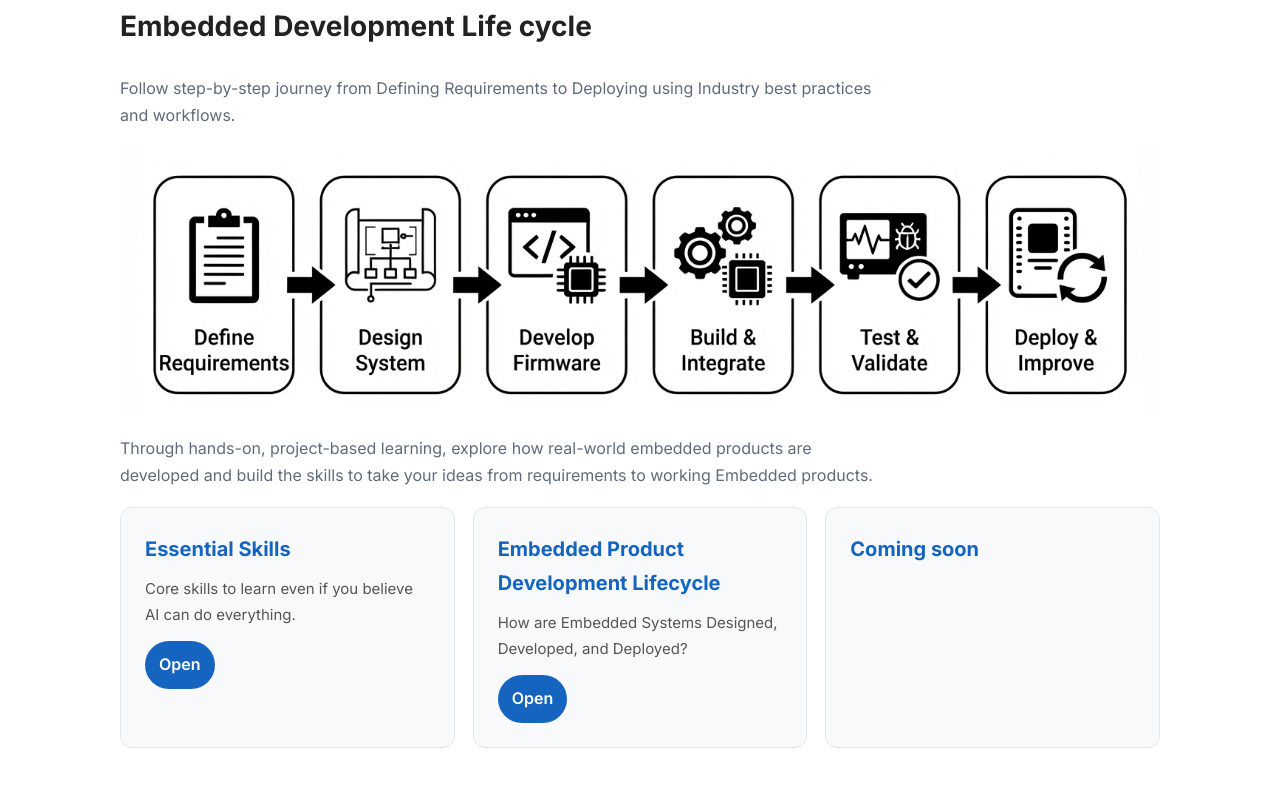
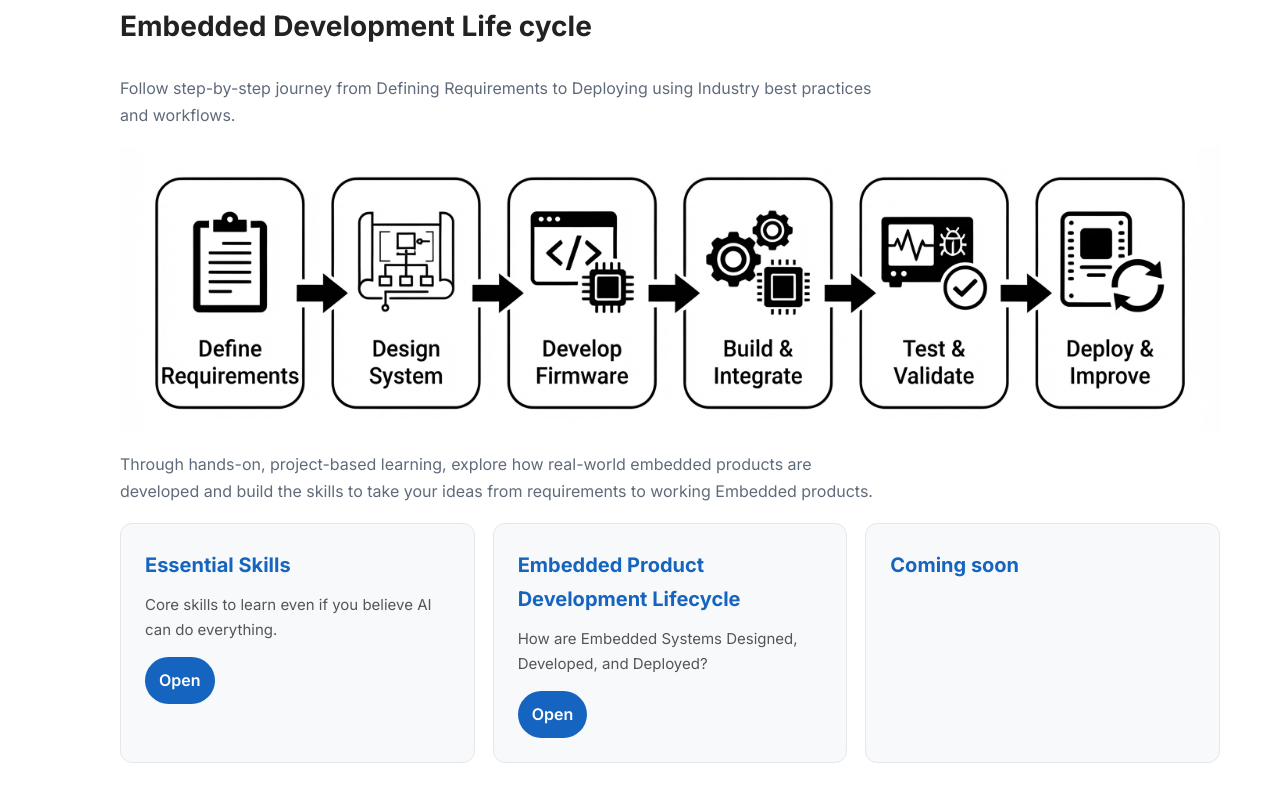
Before and after one commit to BharathBuildsFirmware/BharathBuildsFirmware.github.io, a plain HTML site: page courses/embedded-firmware-bootcamp/index.html in a window 1280 px wide. Shown: the part 588-1393 px from the top of the page. Drawn offline with Linux system fonts and the light colour scheme.

Commit message:
Chnaged image width to max page width

```diff
--- a/styles/main.css
+++ b/styles/main.css
@@ -36,7 +36,7 @@ a {
 }
 
 img {
-  max-width: 100%;
+  max-width: 1100px;
   display: block;
 }
 
```
